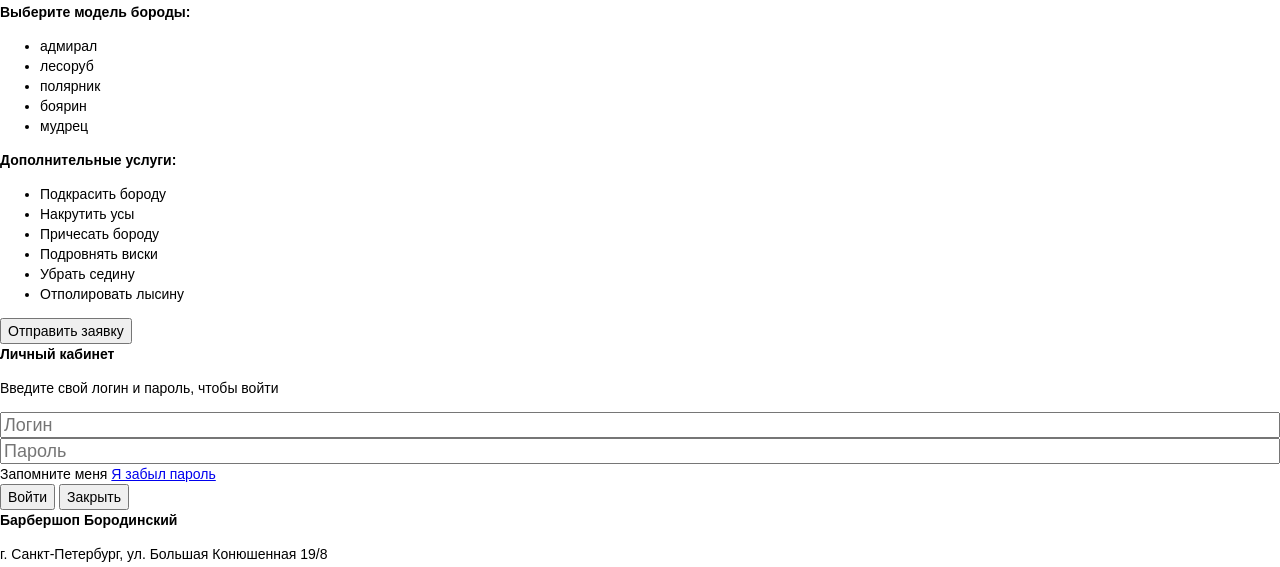
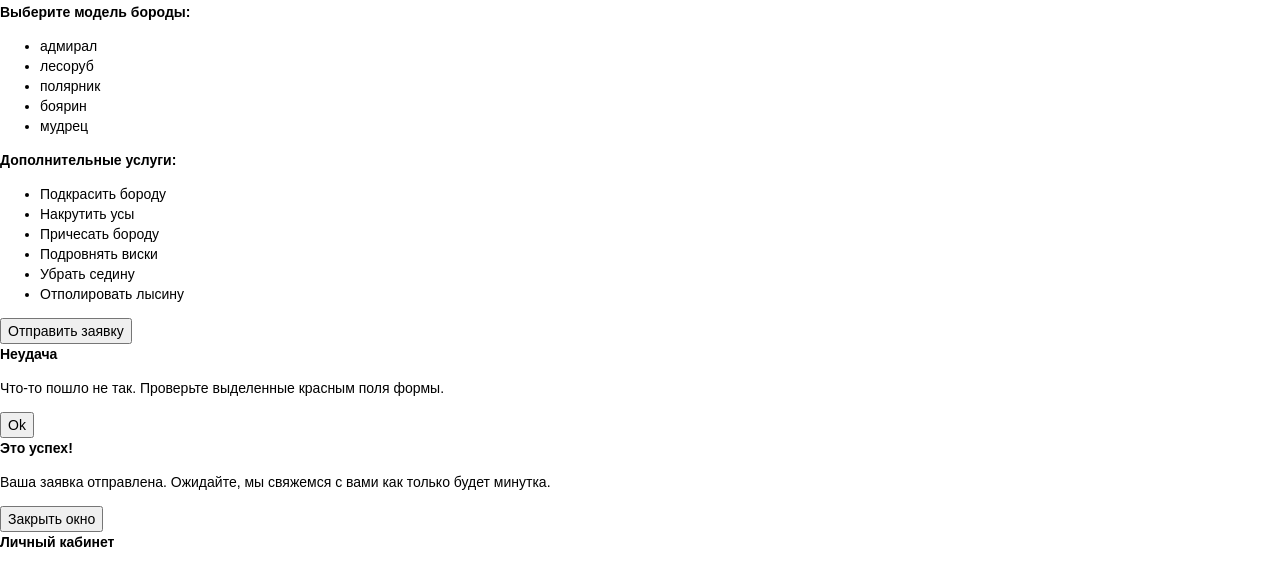
Before and after one commit to rustamyusupov/barbershop, a website: page src/form.html in a window 1280 px wide. Shown: the part 489-1056 px from the top of the page. Drawn offline with nearby package versions, Linux system fonts and the light colour scheme; files that its build step writes are made by us from their sources.

Commit message:
разметил формы неудача и успех

```diff
--- a/src/form.html
+++ b/src/form.html
@@ -113,6 +113,18 @@
 
         <button class="btn btn--submit" type="submit">Отправить заявку</button>
       </form>
+
+      <div class="modal-form modal-form--fail">
+        <b class="modal-form__header">Неудача</b>
+        <p class="modal-form__text">Что-то пошло не так. Проверьте выделенные красным поля формы.</p>
+        <button class="btn">Ok</button>
+      </div>
+
+      <div class="modal-form modal-form--success">
+        <b class="modal-form__header">Это успех!</b>
+        <p class="modal-form__text">Ваша заявка отправлена. Ожидайте, мы свяжемся с вами как только будет минутка.</p>
+        <button class="btn">Закрыть окно</button>
+      </div>
     </section>
 
 
```
